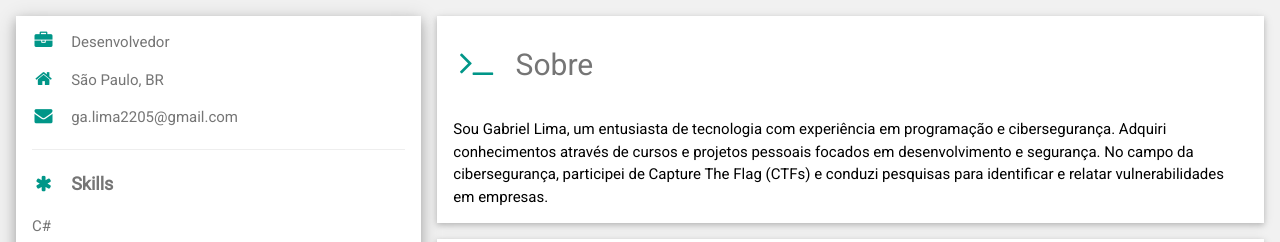
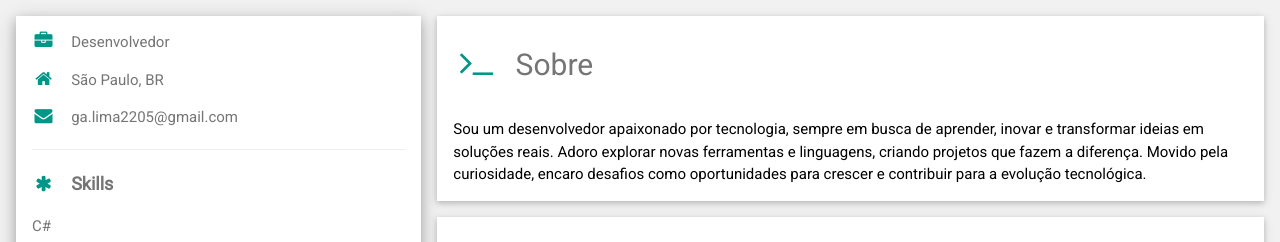
Before and after one commit to GabrielLimaG3/cv, a plain HTML site: page index.html in a window 1280 px wide. Shown: the top 242 px of the page. Drawn offline with nearby package versions, Linux system fonts and the light colour scheme.

Commit message:
Update index.html

```diff
--- a/index.html
+++ b/index.html
@@ -59,7 +59,7 @@ html,body,h1,h2,h3,h4,h5,h6 {font-family: "Roboto", sans-serif}
 
       <div class="w3-container w3-card w3-white w3-margin-bottom">
         <h2 class="w3-text-grey w3-padding-16"><i class="fa fa-terminal fa-fw w3-margin-right w3-xxlarge w3-text-teal"></i>Sobre</h2>
-        <p>Sou Gabriel Lima, um entusiasta de tecnologia com experiência em programação e cibersegurança. Adquiri conhecimentos através de cursos e projetos pessoais focados em desenvolvimento e segurança. No campo da cibersegurança, participei de Capture The Flag (CTFs) e conduzi pesquisas para identificar e relatar vulnerabilidades em empresas.</p>
+        <p>Sou um desenvolvedor apaixonado por tecnologia, sempre em busca de aprender, inovar e transformar ideias em soluções reais. Adoro explorar novas ferramentas e linguagens, criando projetos que fazem a diferença. Movido pela curiosidade, encaro desafios como oportunidades para crescer e contribuir para a evolução tecnológica.</p>
       </div>
 
       <div class="w3-container w3-card w3-white w3-margin-bottom">
```
